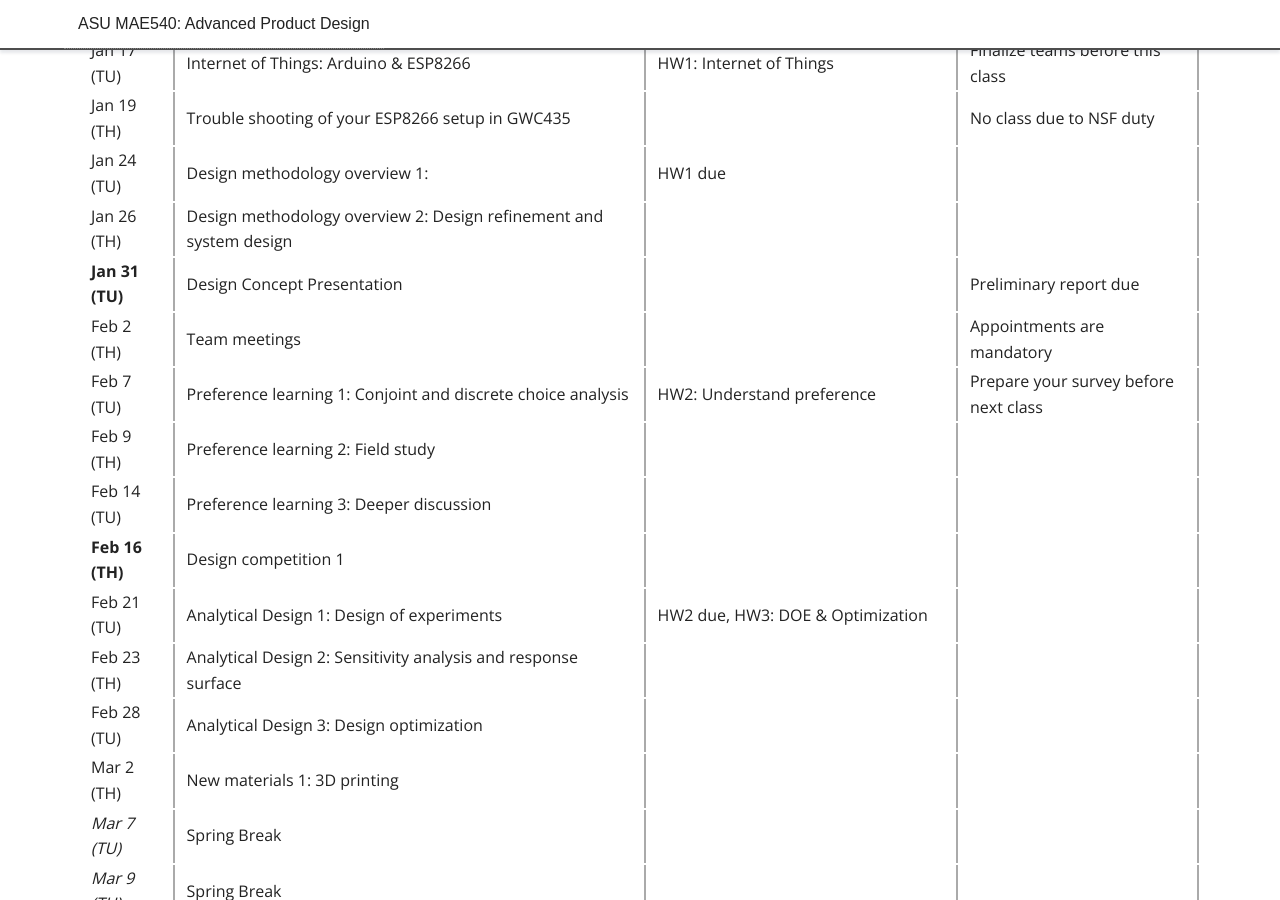
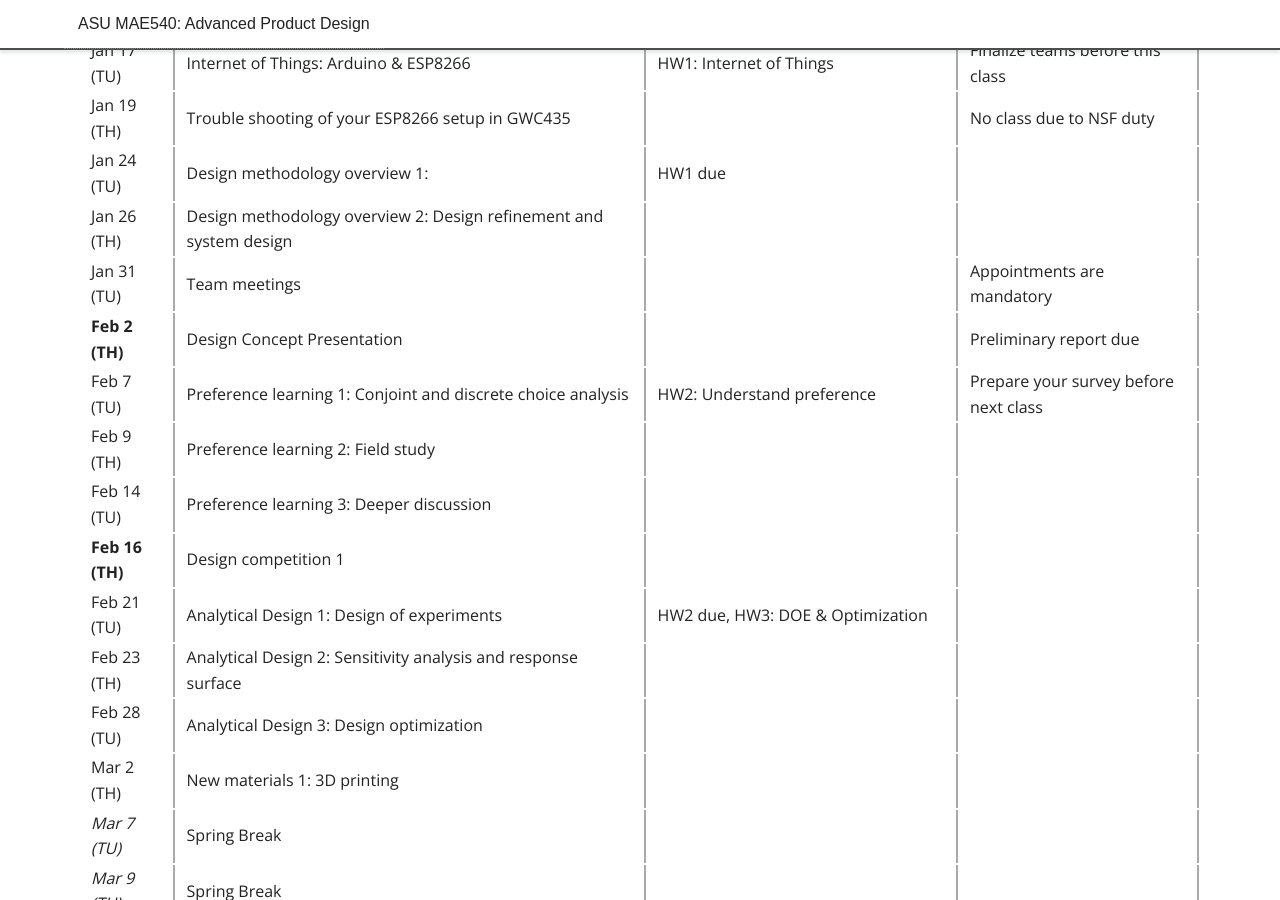
Before and after one commit to DesignInformaticsLab/DesignInformaticsLab.github.io, a Jekyll site: the page built from _posts/teaching/productdesign/2016-12-08-syllabus.md, in a window 1280 px wide and 900 px high, scrolled down 1715 px. Built offline with Jekyll 4.4.1, drawn with Linux system fonts in a browser that asks for light colours; some web fonts are replaced.

Commit message:
update lecture

```diff
--- a/_posts/teaching/productdesign/2016-12-08-syllabus.md
+++ b/_posts/teaching/productdesign/2016-12-08-syllabus.md
@@ -83,8 +83,8 @@ their project.
 | Jan 19 (TH)	            | Trouble shooting of your ESP8266 setup in GWC435            	|       	        |  No class due to NSF duty    	                        |
 | Jan 24 (TU)	            | Design methodology overview 1: | HW1 due           	        |      	                        |
 | Jan 26 (TH)	            | Design methodology overview 2: Design refinement and system design|            	        |      	                        |
-| **Jan 31 (TU)**           | Design Concept Presentation                                   	|            	        | Preliminary report due        |
-| Feb 2  (TH)	            | Team meetings                                         	|            	        | Appointments are mandatory     	                        |
+| Jan 31 (TU)               | Team meetings                                   	|            	        | Appointments are mandatory        |
+| **Feb 2  (TH)**	        | Design Concept Presentation                                         	|            	        | Preliminary report due     	                        |
 | Feb 7  (TU)	            | Preference learning 1: Conjoint and discrete choice analysis                 	| HW2: Understand preference      	| Prepare your survey before next class      	|
 | Feb 9  (TH)	            | Preference learning 2: Field study                  	            |            	        |      	    |
 | Feb 14 (TU)	            | Preference learning 3: Deeper discussion                                |            	        |      	                        |
```
